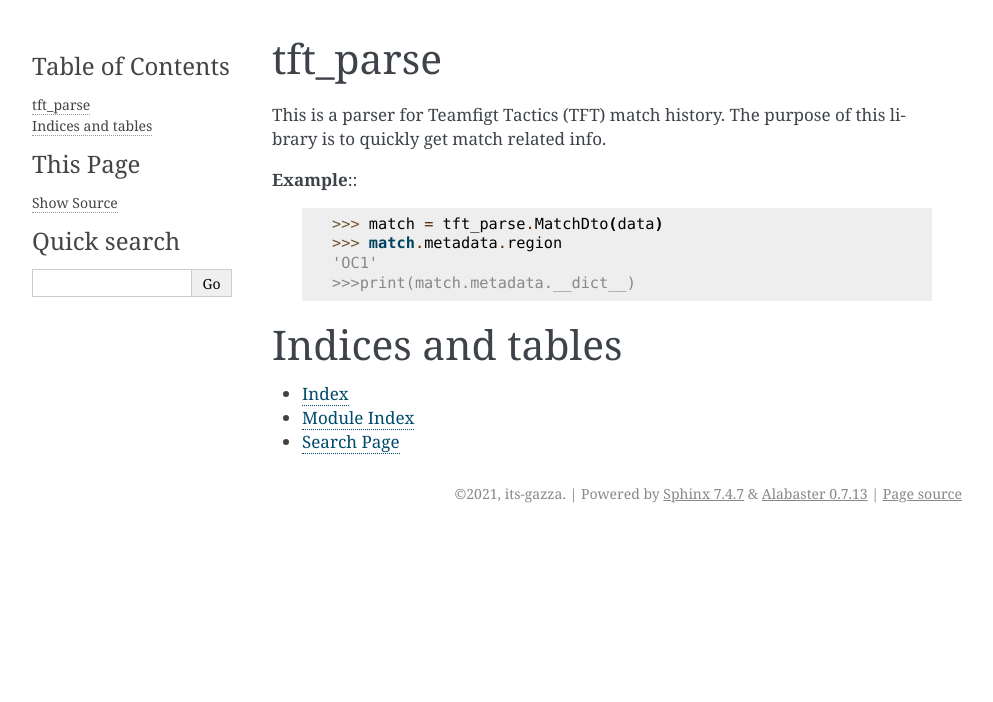
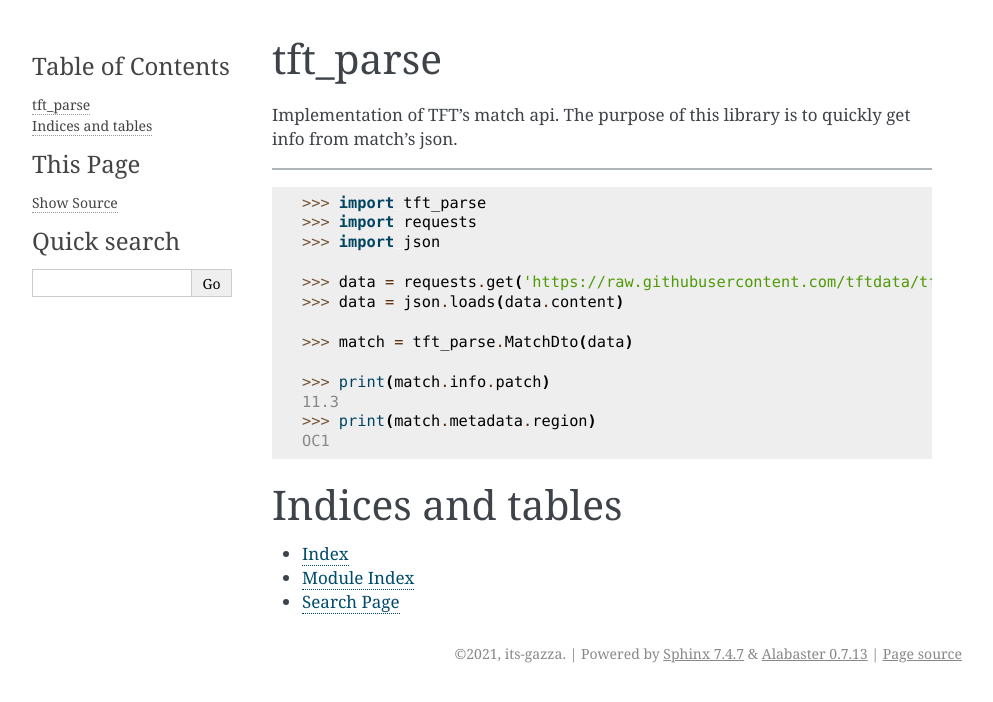
Before and after one commit to tftdata/tft_parse, a Sphinx documentation site: the page built from docs/source/index.rst, in a window 1280 px wide. Shown: the top 702 px of the page, without its empty margins (148-1141 px from the left). Built offline with Sphinx 7.4.7, drawn with Linux system fonts in a browser that asks for light colours.

Commit message:
Initial push

```diff
--- /dev/null
+++ b/README.rst
@@ -0,0 +1,29 @@
+tft_parse
+=========
+
+Implementation of TFT's `api`_. The purpose of this library is to quickly get info from match's json.
+
+Example
+-------
+
+.. code-block:: python
+
+    >>> import tft_parse
+    >>> import requests
+    >>> import json
+
+    >>> data = requests.get('https://raw.githubusercontent.com/tftdata/tft_parse/main/tests/match.json')
+    >>> data = json.loads(data.content)
+
+    >>> match = tft_parse.MatchDto(data)
+
+    >>> print(match.info.patch)
+    11.3
+    >>> print(match.metadata.region)
+    OC1
+
+
+
+
+
+.. _api: https://developer.riotgames.com/apis#tft-match-v1
--- a/docs/source/index.rst
+++ b/docs/source/index.rst
@@ -6,14 +6,10 @@
 tft_parse
 ==========
 
-This is a parser for Teamfigt Tactics (TFT) match history. The purpose of this library is
-to quickly get match related info.
+Implementation of TFT's match api. The purpose of this library is to quickly get info from match's json.
 
-**Example**::
-    >>> match = tft_parse.MatchDto(data)
-    >>> match.metadata.region
-    'OC1'
-    >>>print(match.metadata.__dict__)
+.. include:: ../../README.rst
+   :start-after: Example
 
 .. toctree::
    :maxdepth: 2
```
Also changed, not shown: 2 other files.
